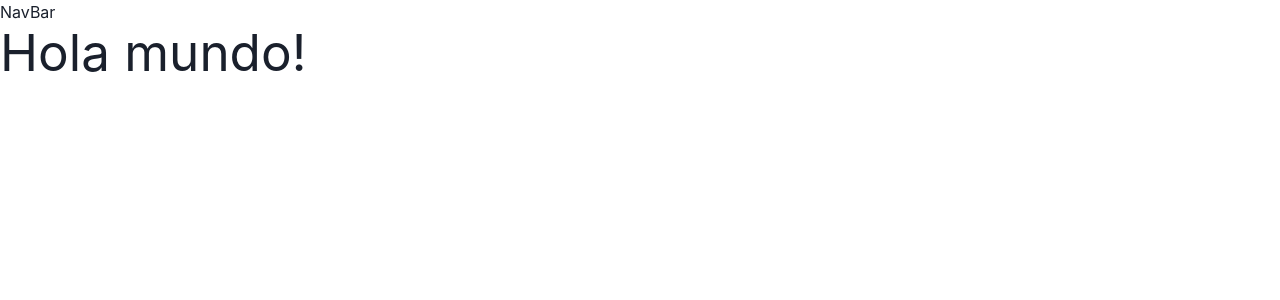
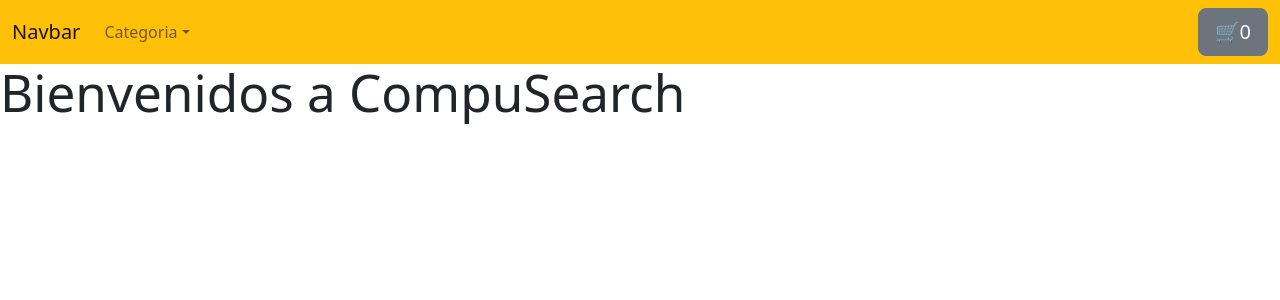
Before and after one commit to NicoVillamarin/CoderReactVillamarin-, a React (Vite) app: page / in a window 1280 px wide. Shown: the top 300 px of the page. Built offline with nearby package versions, Linux system fonts and the light colour scheme.

Commit message:
Realizando la primera Pre-Entrega

```diff
--- a/index.html
+++ b/index.html
@@ -4,10 +4,13 @@
     <meta charset="UTF-8" />
     <link rel="icon" type="image/svg+xml" href="/vite.svg" />
     <meta name="viewport" content="width=device-width, initial-scale=1.0" />
-    <title>Vite + React</title>
+    <link href="https://cdn.jsdelivr.net/npm/bootstrap@5.2.3/dist/css/bootstrap.min.css" rel="stylesheet" integrity="sha384-rbsA2VBKQhggwzxH7pPCaAqO46MgnOM80zW1RWuH61DGLwZJEdK2Kadq2F9CUG65" crossorigin="anonymous">
+    <title>CompuSearch</title>
   </head>
   <body>
     <div id="root"></div>
     <script type="module" src="/src/main.jsx"></script>
+    <script src="https://cdn.jsdelivr.net/npm/@popperjs/core@2.11.6/dist/umd/popper.min.js" integrity="sha384-oBqDVmMz9ATKxIep9tiCxS/Z9fNfEXiDAYTujMAeBAsjFuCZSmKbSSUnQlmh/jp3" crossorigin="anonymous"></script>
+    <script src="https://cdn.jsdelivr.net/npm/bootstrap@5.2.3/dist/js/bootstrap.min.js" integrity="sha384-cuYeSxntonz0PPNlHhBs68uyIAVpIIOZZ5JqeqvYYIcEL727kskC66kF92t6Xl2V" crossorigin="anonymous"></script>
   </body>
 </html>
--- a/src/App.css
+++ b/src/App.css
@@ -1,41 +1,9 @@
-#root {
-  max-width: 1280px;
-  margin: 0 auto;
-  padding: 2rem;
-  text-align: center;
+.bloqueNav{
+  justify-content: center;
 }
-
-.logo {
-  height: 6em;
-  padding: 1.5em;
-  will-change: filter;
+.bloqueBoton{
+  display: flex;
+  flex-direction: row;
+  align-items: center;
+  justify-content: flex-end;
 }
-.logo:hover {
-  filter: drop-shadow(0 0 2em #646cffaa);
-}
-.logo.react:hover {
-  filter: drop-shadow(0 0 2em #61dafbaa);
-}
-
-@keyframes logo-spin {
-  from {
-    transform: rotate(0deg);
-  }
-  to {
-    transform: rotate(360deg);
-  }
-}
-
-@media (prefers-reduced-motion: no-preference) {
-  a:nth-of-type(2) .logo {
-    animation: logo-spin infinite 20s linear;
-  }
-}
-
-.card {
-  padding: 2em;
-}
-
-.read-the-docs {
-  color: #888;
-}
--- a/src/App.jsx
+++ b/src/App.jsx
@@ -1,11 +1,14 @@
 import NavBar from "./components/NavBar";
 import ItemListContainer from "./containers/ItemListContainer";
+
 
 const App = () => {
   return(
     <>
+        {/* Componente NavBar que incluye componente CardWidget */}
         <NavBar />
-        <ItemListContainer greeting="Hola mundo!"/>
+        {/* Componente Item sera donde se componga el cuerpo de la pagina */}
+        <ItemListContainer greeting="CompuSearch"/>
     </>
   )
 }
--- a/src/components/CardWidget.jsx
+++ b/src/components/CardWidget.jsx
@@ -1,31 +1,11 @@
 import React from 'react';
-import {
-    Menu,
-    MenuButton,
-    MenuList,
-    MenuItem,
-    MenuItemOption,
-    MenuGroup,
-    MenuOptionGroup,
-    MenuDivider,
-} from '@chakra-ui/react'
+import '../App.css'
 
 const CardWidget = () => {
     return(
-        <>
-            <Menu>
-                <MenuButton as={Button} rightIcon={<ChevronDownIcon />}>
-                    Actions
-                </MenuButton>
-                <MenuList>
-                    <MenuItem>Download</MenuItem>
-                    <MenuItem>Create a Copy</MenuItem>
-                    <MenuItem>Mark as Draft</MenuItem>
-                    <MenuItem>Delete</MenuItem>
-                    <MenuItem>Attend a Workshop</MenuItem>
-                </MenuList>
-            </Menu>
-        </>
+        <div className='bloqueBoton'>
+            <button type="button" className="btn btn-secondary btn-lg buttonCompra">🛒<span>0</span></button>
+        </div>
     )
 }
 
--- a/src/components/NavBar.jsx
+++ b/src/components/NavBar.jsx
@@ -1,10 +1,38 @@
 import React from 'react';
+import '../App.css'
+import CardWidget from './CardWidget';
 
 const NavBar = () => {
     return(
-        <>
-            <h2>NavBar</h2>
-        </>
+        <div className='bloqueNav'>
+            <nav className="navbar navbar-expand-lg bg-warning">
+                <div className="container-fluid">
+                    <a className="navbar-brand" href="#">Navbar</a>
+                    <button className="navbar-toggler" type="button" data-bs-toggle="collapse" data-bs-target="#navbarSupportedContent" aria-controls="navbarSupportedContent" aria-expanded="false" aria-label="Toggle navigation">
+                        <span className="navbar-toggler-icon"></span>
+                    </button>
+                    <div className="collapse navbar-collapse" id="navbarSupportedContent">
+                    <ul className="navbar-nav me-auto mb-2 mb-lg-0">
+                        <li className="nav-item dropdown">
+                            <a className="nav-link dropdown-toggle" href="#" role="button" data-bs-toggle="dropdown" aria-expanded="false">
+                            Categoria
+                            </a>
+                            <ul className="dropdown-menu">
+                                <li><a className="dropdown-item" href="#">Motherboard</a></li>
+                                <li><a className="dropdown-item" href="#">Procesadores</a></li>
+                                <li><a className="dropdown-item" href="#">Placa de video</a></li>
+                                <li><a className="dropdown-item" href="#">Memorias RAM</a></li>
+                            </ul>
+                        </li>
+                    </ul>
+                    </div>
+
+                    {/*Componente CardWidget */}
+
+                    <CardWidget />
+                </div>
+            </nav>
+        </div>
     )
 }
 
--- a/src/containers/ItemListContainer.jsx
+++ b/src/containers/ItemListContainer.jsx
@@ -3,7 +3,7 @@ import React from "react";
 const ItemListContainer = ({greeting}) =>{
     return(
         <>
-            <h1>{greeting}</h1>
+            <h1>Bienvenidos a {greeting}</h1>
         </>
     );
 }
--- a/src/index.css
+++ b/src/index.css
@@ -3,68 +3,12 @@
   font-size: 16px;
   line-height: 24px;
   font-weight: 400;
-
-  color-scheme: light dark;
-  color: rgba(255, 255, 255, 0.87);
-  background-color: #242424;
-
-  font-synthesis: none;
-  text-rendering: optimizeLegibility;
-  -webkit-font-smoothing: antialiased;
-  -moz-osx-font-smoothing: grayscale;
-  -webkit-text-size-adjust: 100%;
 }
-
-a {
-  font-weight: 500;
-  color: #646cff;
-  text-decoration: inherit;
-}
-a:hover {
-  color: #535bf2;
-}
-
 body {
   margin: 0;
-  display: flex;
-  place-items: center;
-  min-width: 320px;
-  min-height: 100vh;
 }
 
 h1 {
   font-size: 3.2em;
   line-height: 1.1;
 }
-
-button {
-  border-radius: 8px;
-  border: 1px solid transparent;
-  padding: 0.6em 1.2em;
-  font-size: 1em;
-  font-weight: 500;
-  font-family: inherit;
-  background-color: #1a1a1a;
-  cursor: pointer;
-  transition: border-color 0.25s;
-}
-button:hover {
-  border-color: #646cff;
-}
-button:focus,
-button:focus-visible {
-  outline: 4px auto -webkit-focus-ring-color;
-}
-
-@media (prefers-color-scheme: light) {
-  :root {
-    color: #213547;
-    background-color: #ffffff;
-  }
-  a:hover {
-    color: #747bff;
-  }
-  button {
-    background-color: #f9f9f9;
-  }
-}
```
Also changed, not shown: src/main.jsx (+5 -8 lines), 2 other files (tests, documents, lock files or other folders).
